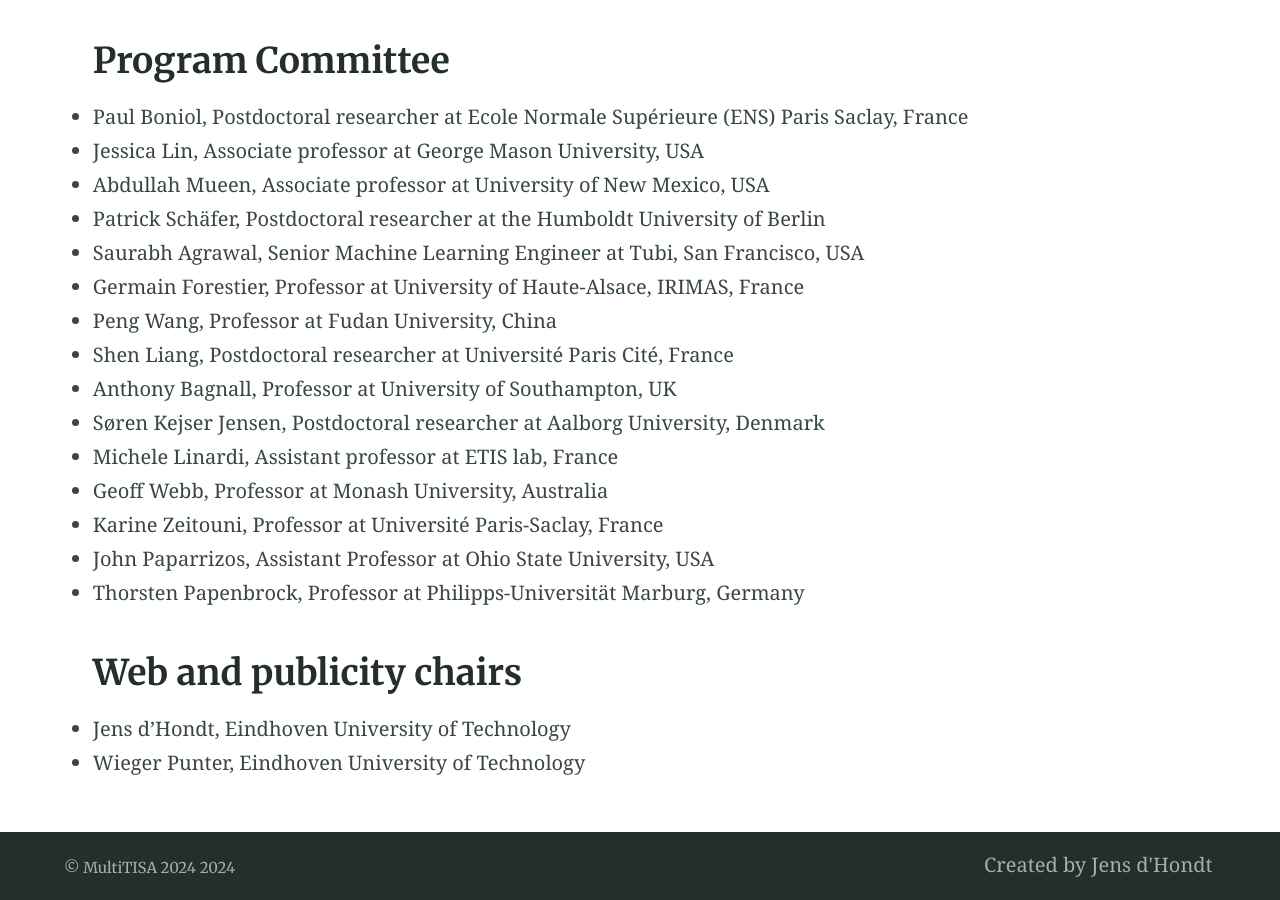
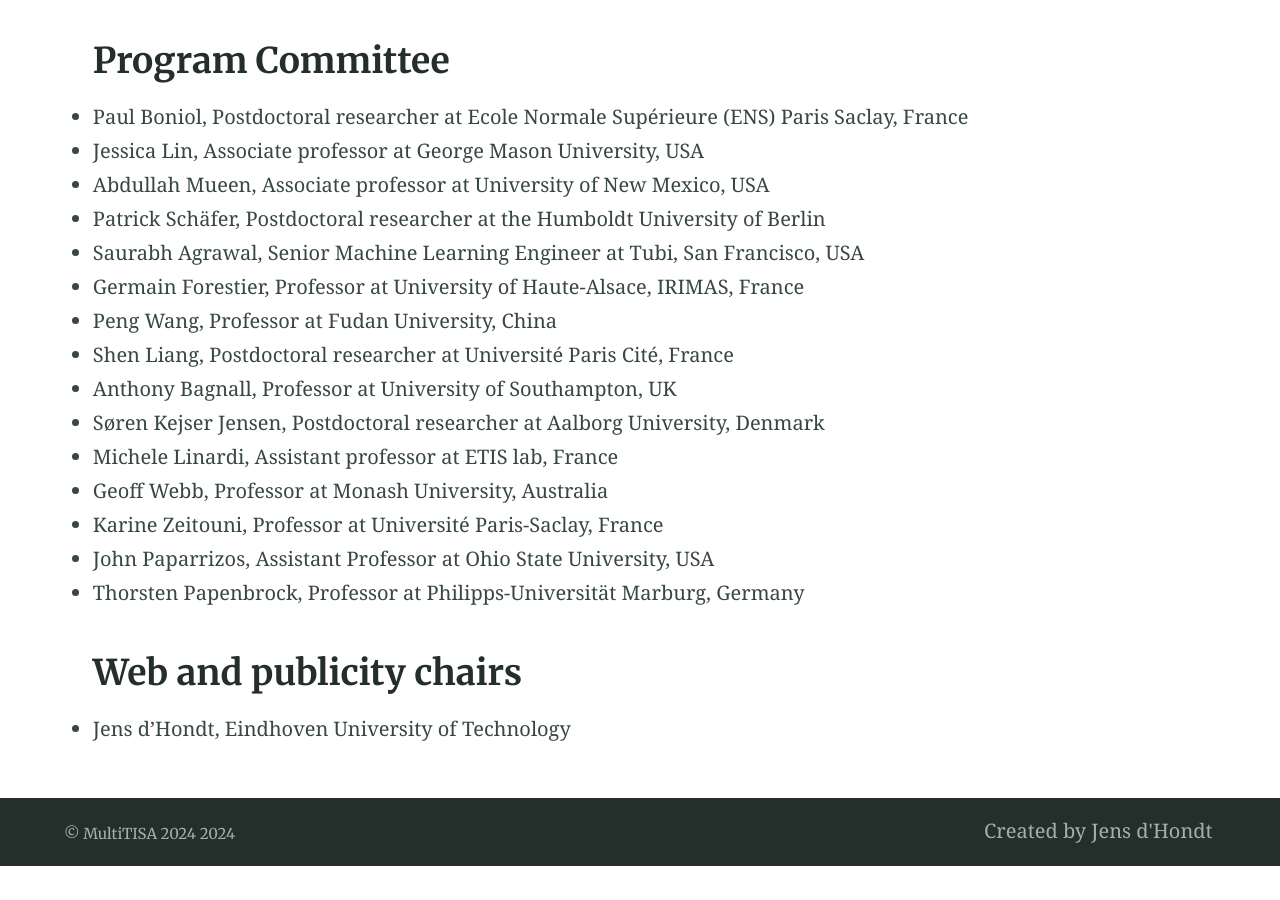
Before and after one commit to multisa2024/multisa2024.icde, a Jekyll site: the page built from index.md, in a window 1280 px wide and 900 px high, scrolled down 2821 px. Built offline with Jekyll 4.4.1, drawn with Linux system fonts in a browser that asks for light colours; after the commit the page ends 3687 px from its top, so only the background shows below that.

Commit message:
Update index.md

```diff
--- a/index.md
+++ b/index.md
@@ -82,4 +82,3 @@ To be announced.
 
 ## Web and publicity chairs
 - Jens d'Hondt, Eindhoven University of Technology
-- Wieger Punter, Eindhoven University of Technology
```
